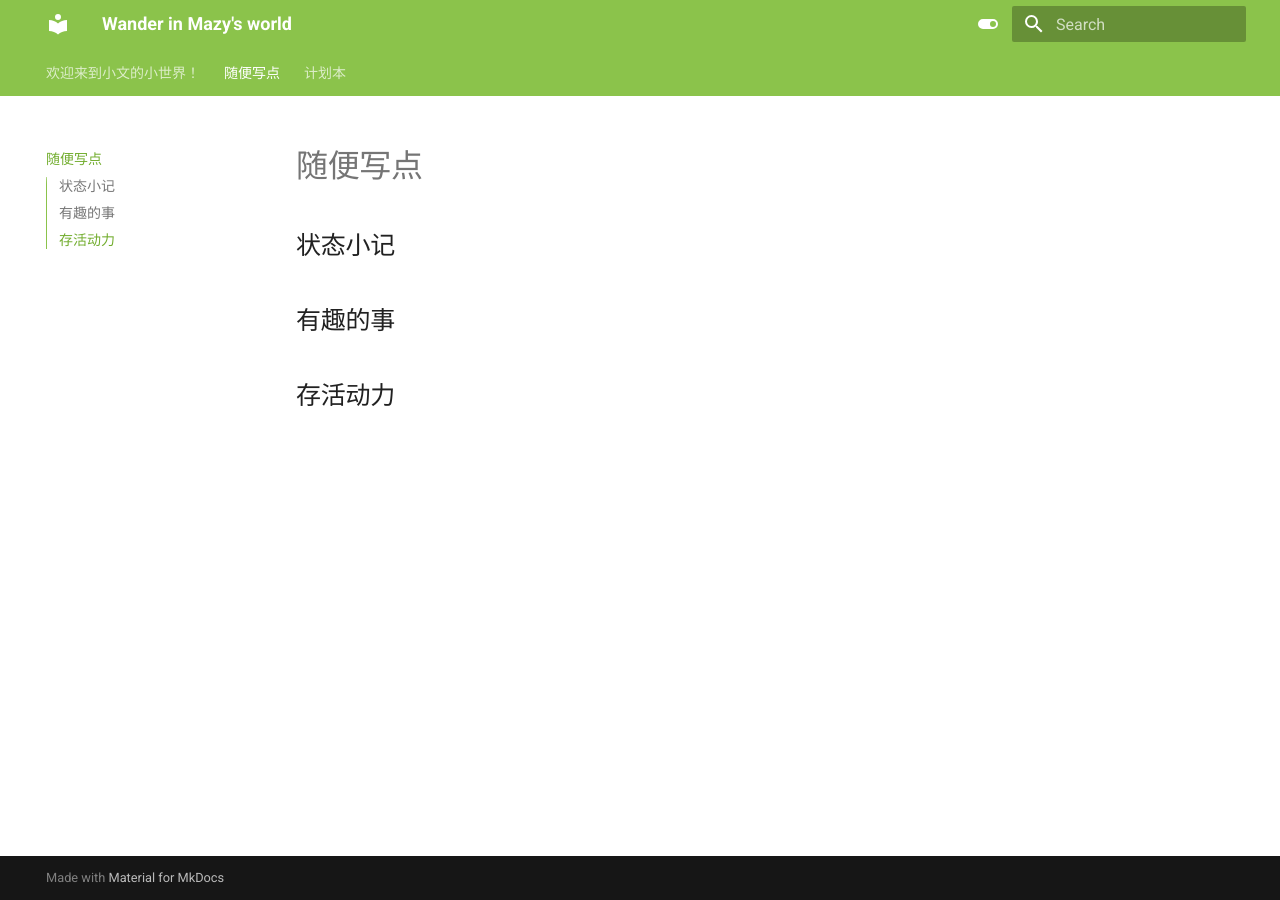
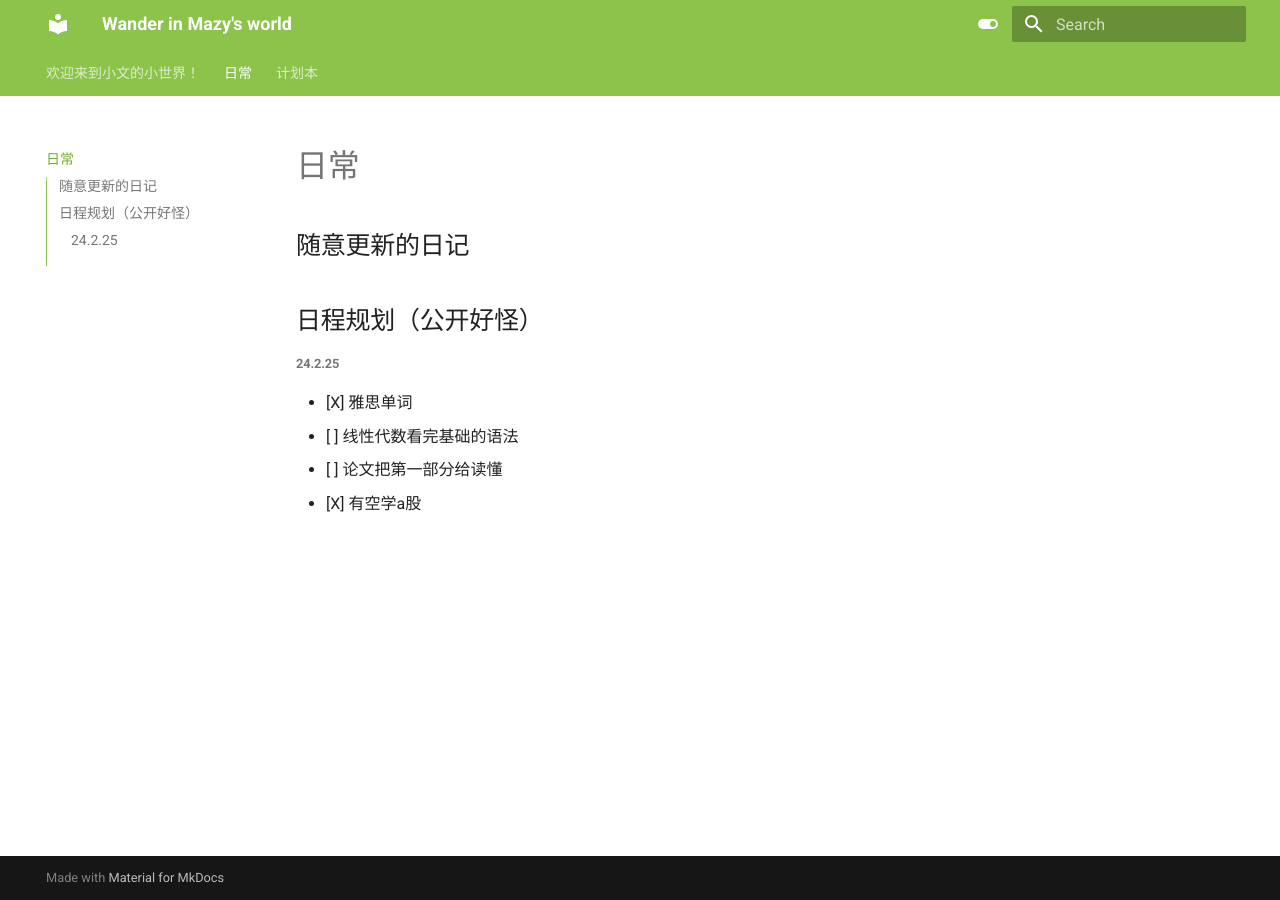
Before and after one commit to mazywen/mkdocs, an MkDocs documentation site: the page built from docs/page2.md, in a window 1280 px wide. Built offline with MkDocs 1.6.1 and Material for MkDocs 9.7.7, drawn with Linux system fonts in a browser that asks for light colours.

Commit message:
Update page2.md

```diff
--- a/docs/page2.md
+++ b/docs/page2.md
@@ -1,7 +1,12 @@
-# 随便写点
+# 日常
+## 随意更新的日记
 
-## 状态小记
+## 日程规划（公开好怪）
+##### 24.2.25
 
-## 有趣的事
+- [X] 雅思单词
+- [ ] 线性代数看完基础的语法
+- [ ] 论文把第一部分给读懂
+- [X] 有空学a股
 
-## 存活动力
+#####
```
